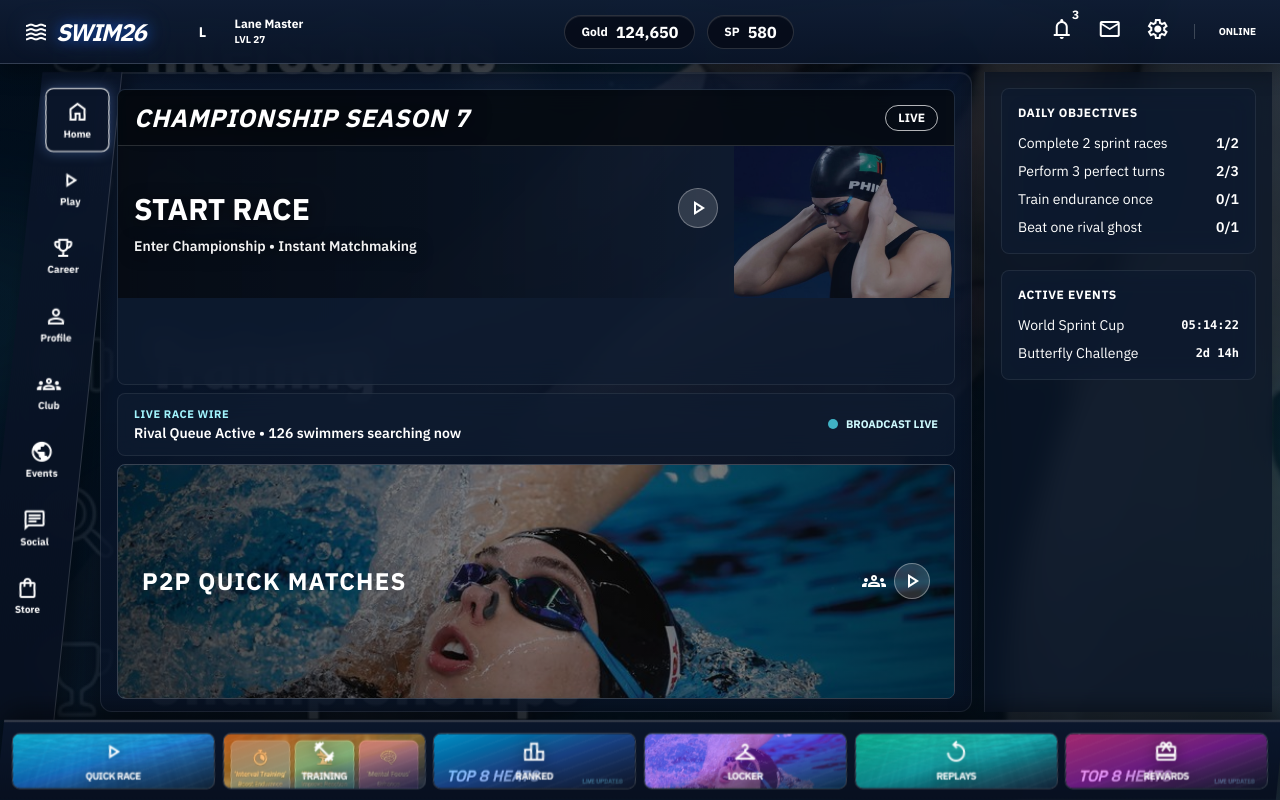
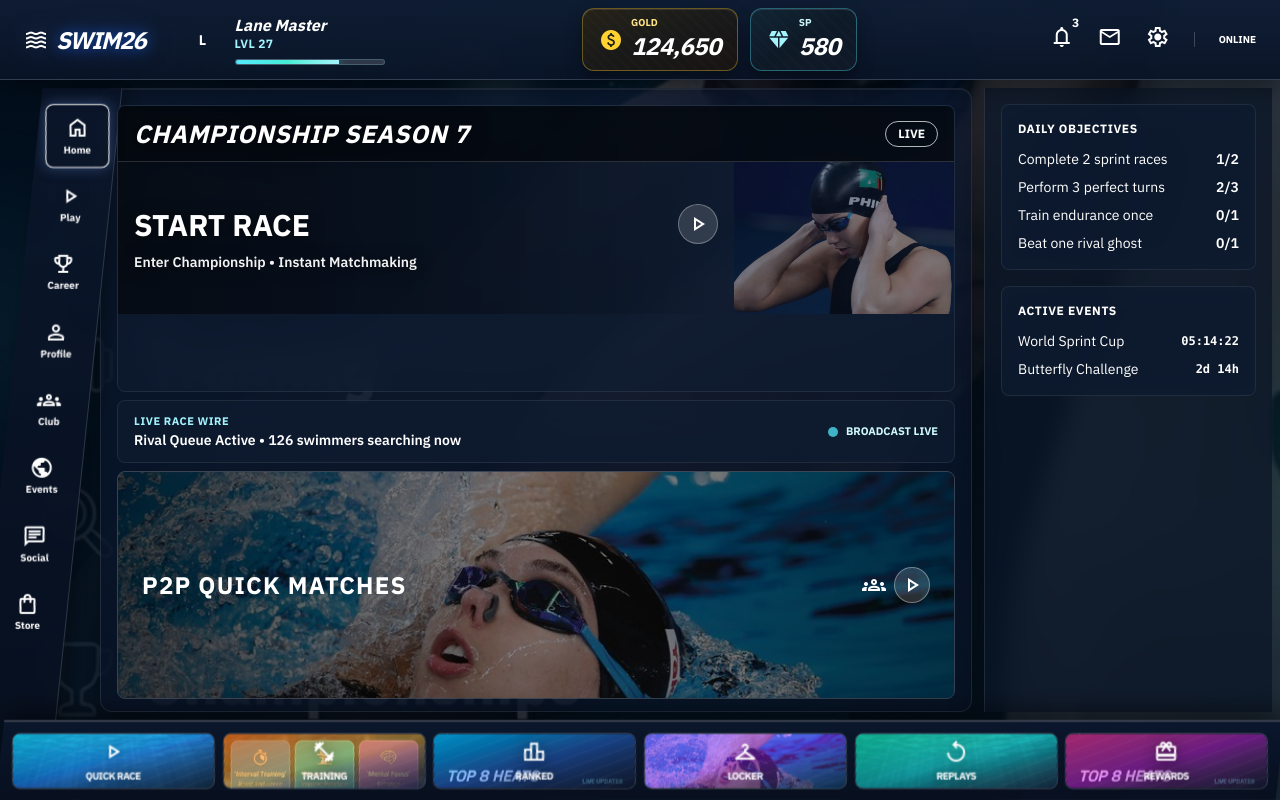
Before and after one commit to Megamind33-tech/Swimmer, a React (Vite) app: page / in a window 1280 px wide. Built offline with nearby package versions, Linux system fonts and the light colour scheme.

Commit message:
Redesign top HUD currency blocks and level progress styling

```diff
--- a/src/components/menu/TopBar.tsx
+++ b/src/components/menu/TopBar.tsx
@@ -3,7 +3,7 @@
  * Shows player profile, currencies with new dark theme design
  */
 
-import React, { useState } from 'react';
+import React, { useMemo, useState } from 'react';
 
 interface TopBarProps {
   playerLevel: number;
@@ -37,8 +37,13 @@ export const TopBar: React.FC<TopBarProps> = ({
     'Daily reward crate is ready to claim',
   ];
 
+  const levelProgress = useMemo(() => {
+    const remainder = playerLevel % 10;
+    return remainder === 0 ? 100 : remainder * 10;
+  }, [playerLevel]);
+
   return (
-    <header className="h-16 bg-gradient-to-b from-[#0f1d34]/95 to-[#091427]/95 backdrop-blur-md border-b border-white/15 px-6 flex items-center justify-between z-50 sticky top-0 shadow-[0_8px_20px_rgba(0,0,0,0.35)]">
+    <header className="h-20 bg-gradient-to-b from-[#0f1d34]/95 to-[#091427]/95 backdrop-blur-md border-b border-white/15 px-6 flex items-center justify-between z-50 sticky top-0 shadow-[0_8px_20px_rgba(0,0,0,0.35)]">
       {/* Left Section: Logo & Profile */}
       <div className="flex items-center gap-6">
         {/* Game Logo */}
@@ -65,9 +70,15 @@ export const TopBar: React.FC<TopBarProps> = ({
               {playerName.charAt(0).toUpperCase()}
             </div>
           )}
-          <div className="text-left hidden sm:block">
-            <div className="text-xs font-bold text-white">{playerName}</div>
-            <div className="text-[10px] text-white uppercase font-bold">Lvl {playerLevel}</div>
+          <div className="text-left hidden sm:block min-w-[150px]">
+            <div className="text-base font-black italic text-white leading-tight">{playerName}</div>
+            <div className="text-[12px] text-cyan-200 uppercase font-black tracking-wide">Lvl {playerLevel}</div>
+            <div className="mt-1.5 h-1.5 rounded-full bg-white/15 border border-cyan-200/20 overflow-hidden">
+              <div
+                className="h-full bg-gradient-to-r from-cyan-300 via-teal-300 to-cyan-200 shadow-[0_0_12px_rgba(45,212,191,0.85)] animate-pulse"
+                style={{ width: `${levelProgress}%` }}
+              />
+            </div>
           </div>
         </button>
       </div>
@@ -75,15 +86,27 @@ export const TopBar: React.FC<TopBarProps> = ({
       {/* Center Section: Currencies */}
       <div className="flex items-center gap-3">
         {/* Gold Currency */}
-        <div className="bg-[#050b17]/80 px-4 py-1 rounded-full flex items-center gap-2 border border-white/15 shadow-[inset_0_1px_0_rgba(255,255,255,0.08)]">
-          <span className="text-xs font-bold text-white">Gold</span>
-          <span className="font-headline font-bold text-white">{softCurrency.toLocaleString()}</span>
+        <div className="relative overflow-hidden px-4 py-2 rounded-xl border border-amber-300/35 bg-gradient-to-br from-[#2b2414]/85 via-[#1b1a17]/88 to-[#1a1410]/90 shadow-[inset_0_1px_0_rgba(255,255,255,0.10),0_8px_16px_rgba(0,0,0,0.35)]">
+          <div className="absolute inset-0 bg-[repeating-linear-gradient(45deg,rgba(255,255,255,0.06)_0_2px,transparent_2px_8px)] opacity-25" />
+          <div className="relative flex items-center gap-2">
+            <span className="material-symbols-outlined text-amber-300 text-2xl" style={{ fontVariationSettings: "'FILL' 1" }}>monetization_on</span>
+            <div className="leading-tight">
+              <div className="text-[10px] font-bold text-amber-200 uppercase">Gold</div>
+              <div className="font-black italic text-2xl tracking-tight text-white">{softCurrency.toLocaleString()}</div>
+            </div>
+          </div>
         </div>
 
         {/* Premium Currency (SP) */}
-        <div className="bg-[#050b17]/80 px-4 py-1 rounded-full flex items-center gap-2 border border-white/15 shadow-[inset_0_1px_0_rgba(255,255,255,0.08)]">
-          <span className="text-xs font-bold text-white">SP</span>
-          <span className="font-headline font-bold text-white">{premiumCurrency}</span>
+        <div className="relative overflow-hidden px-4 py-2 rounded-xl border border-cyan-300/35 bg-gradient-to-br from-[#122634]/88 via-[#0f1a27]/88 to-[#101927]/90 shadow-[inset_0_1px_0_rgba(255,255,255,0.10),0_8px_16px_rgba(0,0,0,0.35)]">
+          <div className="absolute inset-0 bg-[repeating-linear-gradient(45deg,rgba(255,255,255,0.05)_0_2px,transparent_2px_9px)] opacity-25" />
+          <div className="relative flex items-center gap-2">
+            <span className="material-symbols-outlined text-cyan-200 text-2xl" style={{ fontVariationSettings: "'FILL' 1" }}>diamond</span>
+            <div className="leading-tight">
+              <div className="text-[10px] font-bold text-cyan-100 uppercase">SP</div>
+              <div className="font-black italic text-2xl tracking-tight text-white">{premiumCurrency}</div>
+            </div>
+          </div>
         </div>
       </div>
 
```
